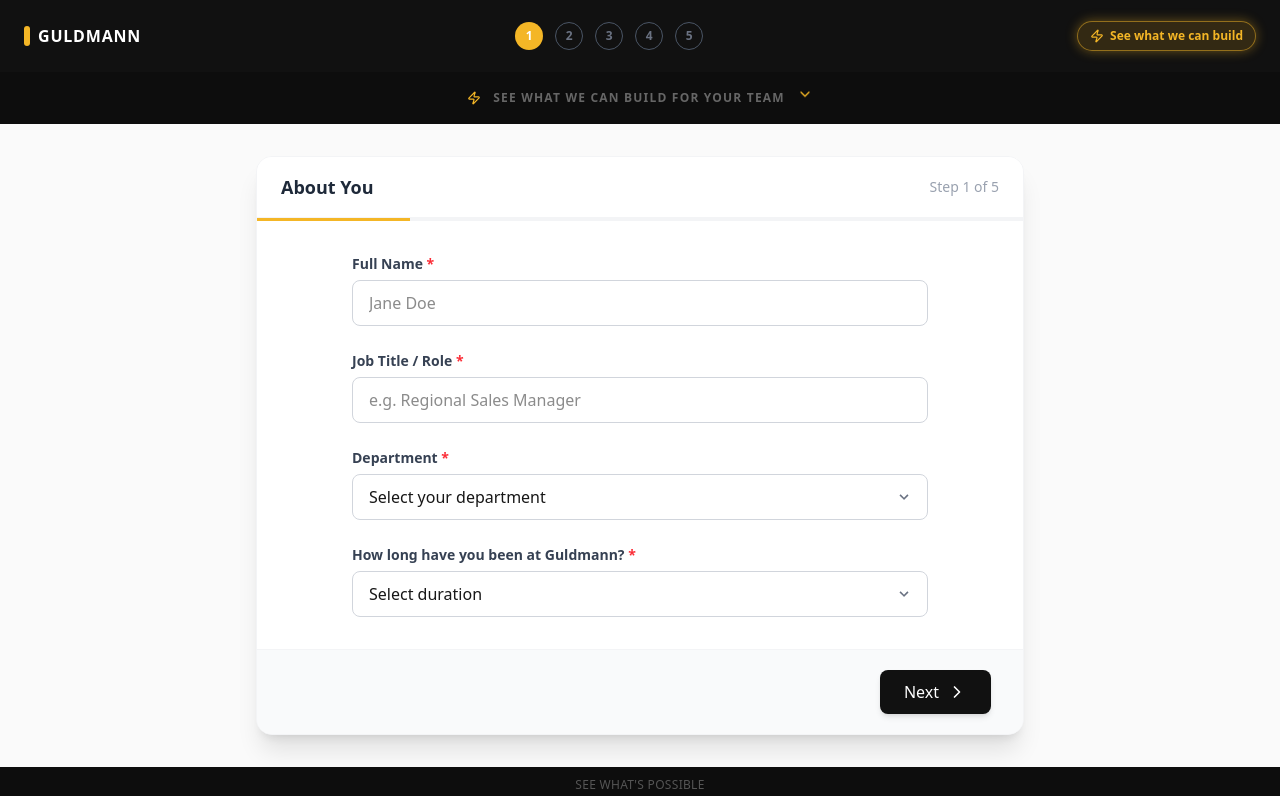
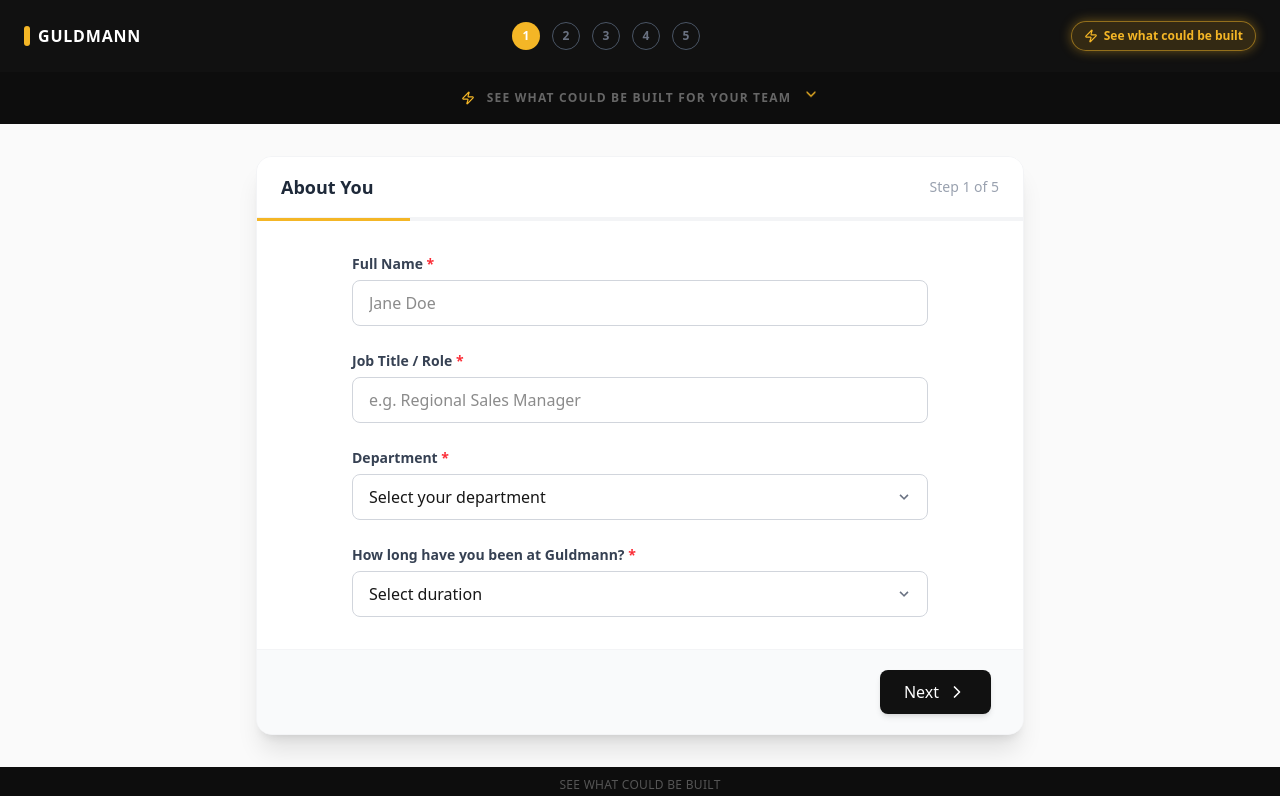
Before and after one commit to JoshOsborne1/josho-portfolio, a Next.js app: page /form in a window 1280 px wide. Shown: the top 796 px of the page. Built offline with nearby package versions, Linux system fonts and the light colour scheme.

Commit message:
copy: update CTA text to 'see what could be built'

```diff
--- a/src/app/form/page.tsx
+++ b/src/app/form/page.tsx
@@ -658,7 +658,7 @@
             className="bg-[rgba(244,182,38,0.15)] border border-[rgba(244,182,38,0.5)] text-[#F4B626] text-xs font-semibold px-3 py-1.5 rounded-full flex items-center gap-1.5 hover:bg-[rgba(244,182,38,0.25)] transition-all"
             style={{ boxShadow: '0 0 12px rgba(244,182,38,0.4)' }}
           >
-            <Zap className="w-3.5 h-3.5" /> See what we can build
+            <Zap className="w-3.5 h-3.5" /> See what could be built
           </button>
         </header>
 
@@ -670,7 +670,7 @@
         >
           <Zap className="w-3.5 h-3.5 text-[#F4B626]" />
           <span className="text-xs text-[#666] font-semibold tracking-widest uppercase group-hover:text-[#999] transition-colors">
-            See what we can build for your team
+            See what could be built for your team
           </span>
           <ChevronDown className="w-4 h-4 text-[#F4B626] animate-bounce" />
         </div>
@@ -1207,7 +1207,7 @@
           onClick={() => document.getElementById('tools-section')?.scrollIntoView({ behavior: 'smooth' })}
           className="cursor-pointer bg-[#0D0D0D] h-14 flex flex-col items-center justify-center gap-1 group w-full shrink-0"
         >
-          <span className="text-xs text-[#555] font-medium group-hover:text-[#888] transition-colors tracking-wide uppercase">See what's possible</span>
+          <span className="text-xs text-[#555] font-medium group-hover:text-[#888] transition-colors tracking-wide uppercase">See what could be built</span>
           <ChevronDown className="w-4 h-4 text-[#F4B626] animate-bounce" />
         </div>
       </div>
```
